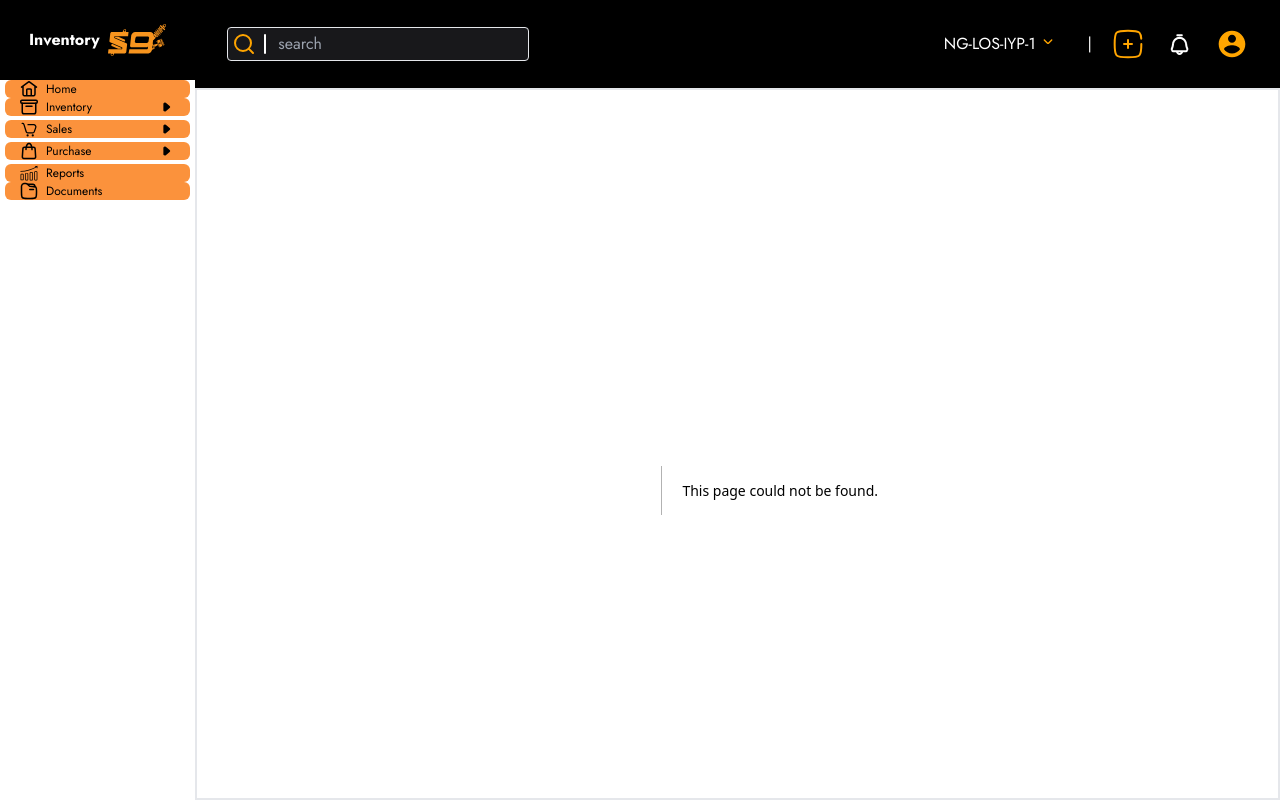
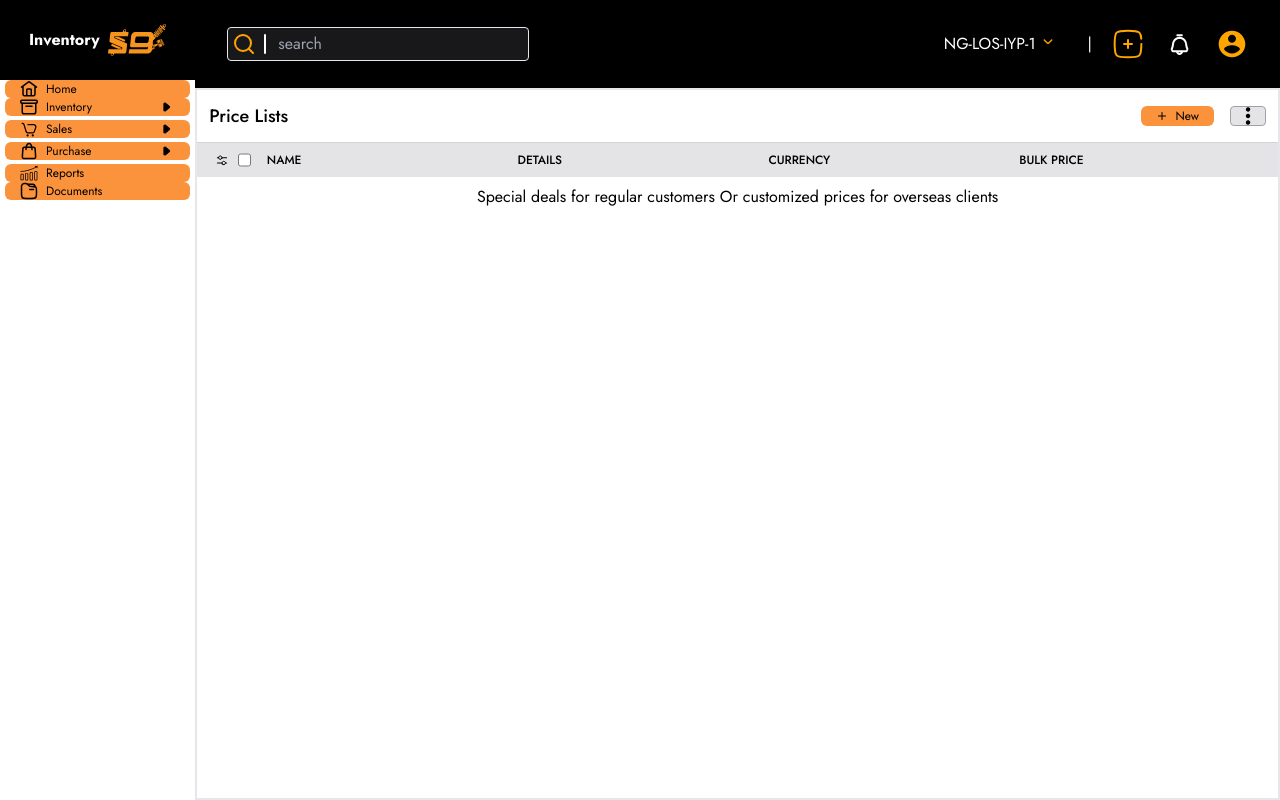
Before and after one commit to CharlesXstorm/inventory_shop9, a Next.js app: page /inventory/price_lists in a window 1280 px wide. Before the commit this address had no page. Built offline with nearby package versions, Linux system fonts and the light colour scheme.

Commit message:
update pricelist UI

```diff
--- /dev/null
+++ b/src/app/(dashboard)/inventory/price_lists/page.tsx
@@ -0,0 +1,27 @@
+"use client";
+
+import ItemsList from "@/components/ItemsList";
+import MenuHeader from "@/components/MenuHeader";
+import { pricelist } from "@/constants";
+import { usePathname } from "next/navigation";
+import React from "react";
+
+// const itemsObj = autoparts.header.filter((item, index) => index < 5);
+const itemsText = pricelist.header.map((item, index) => item.text);
+
+const page = () => {
+  const pathname = usePathname();
+  return (
+    <div>
+      <MenuHeader title={"Price Lists"} options path={pathname} />
+      <ItemsList
+        customise
+        itemsheader={itemsText}
+        itemsbody={[]}
+        err={pricelist.err}
+      />
+    </div>
+  );
+};
+
+export default page;
--- a/src/app/globals.css
+++ b/src/app/globals.css
@@ -127,7 +127,7 @@ body {
 }
 
 .items__checkbox {
-  @apply flex justify-end gap-2 w-[3em] ml-2 lg:w-[3em];
+  @apply flex justify-end gap-2 w-[3em] lg:w-[3em];
 }
 
 .items__list {
@@ -135,7 +135,7 @@ body {
 }
 
 .items__list__body {
-  @apply w-full flex-grow overflow-scroll;
+  @apply w-full flex-grow pl-2 overflow-scroll;
 }
 
 .items__list__body__content {
@@ -146,8 +146,12 @@ body {
   @apply bg-zinc-100;
 }
 
+.items__list__body_err {
+  @apply w-full p-2 flex justify-center;
+}
+
 .items__list__header {
-  @apply flex gap-2 h-[auto] bg-zinc-200;
+  @apply flex gap-2 pl-2 h-[auto] bg-zinc-200;
 }
 
 .items__list__content {
--- a/src/components/Items.tsx
+++ b/src/components/Items.tsx
@@ -4,12 +4,26 @@ import React from "react";
 import ItemsList from "./ItemsList";
 import ItemsTile from "./ItemsTile";
 import { useStore } from "@/store";
+import { parts } from "@/data";
+import { autoparts } from "@/constants";
+
+const itemsObj = autoparts.header.filter((item, index) => index < 5);
+const itemsText = itemsObj.map((item, index) => item.text);
 
 const Items = () => {
   const { itemView } = useStore();
   return (
     <div className="w-full flex-grow overflow-hidden">
-      <>{itemView && <ItemsList />}</>
+      <>
+        {itemView && (
+          <ItemsList
+            customise
+            itemsheader={itemsText}
+            itemsbody={parts}
+            err={autoparts.err}
+          />
+        )}
+      </>
       <>{!itemView && <ItemsTile />}</>
     </div>
   );
--- a/src/components/ItemsList.tsx
+++ b/src/components/ItemsList.tsx
@@ -1,57 +1,84 @@
-import { itemsListHeaderField } from "@/constants";
-import { autoparts } from "@/data";
-import { autopartsProps, itemsHeaderProps } from "@/types";
+import { itemsHeaderProps, itemsbodyProps, itemslistProps } from "@/types";
 import React from "react";
 import { settingBar, Svg } from "./svgs";
-
-const itemsObj = itemsListHeaderField.filter((item, index) => index < 5);
-const itemsText = itemsObj.map((item,index)=> item.text)
 
 const ItemsHeader: React.FC<itemsHeaderProps> = ({ index, item }) => {
   return <span className="font-[500]">{item}</span>;
 };
 
-const AutoPartItem : React.FC<autopartsProps> = ({ index, item, part }) => {
-  if(!item){
-    return null
-  }else{
+const ItemsBodyContent: React.FC<itemsbodyProps> = ({ index, item, part }) => {
+  if (!item) {
+    return null;
+  } else {
     return <span>{part[item]}</span>;
   }
 };
 
-const Autoparts: React.FC<autopartsProps> = ({ index, part }) => {
-  return <div className="items__list__body__content">
+const ItemsBody: React.FC<itemsbodyProps> = ({
+  index,
+  part,
+  customise,
+  itemsheader,
+}) => {
+  return (
+    <div className="items__list__body__content">
+      {customise && (
         <span className="items__checkbox">
           <input type="checkbox" />
         </span>
+      )}
       <div className="items__list__content">
-  {Object.keys(part).filter((item)=> itemsText.includes(item)).map((item, index) => (
-      <AutoPartItem key={index} index={index} item={item} part={part} />
+        {itemsheader?.map((item, index) => (
+          <ItemsBodyContent key={index} index={index} item={item} part={part} />
         ))}
       </div>
-</div>;
+    </div>
+  );
 };
 
-const ItemsList = () => {
+const ItemsList: React.FC<itemslistProps> = ({
+  customise = false,
+  itemsheader,
+  itemsbody,
+  err,
+}) => {
   return (
     <div className="items__list">
       <div className="items__list__header">
+        {customise && (
           <span className="items__checkbox">
-          <button className="tooltip" data-title="customise" type="button"><Svg svg={settingBar} width="1em" /></button>
+            <button className="tooltip" data-title="customise" type="button">
+              <Svg svg={settingBar} width="1em" />
+            </button>
             <input type="checkbox" />
           </span>
+        )}
         <div className="items__list__content">
-          {itemsText.map((item, index) => (
+          {itemsheader.map((item, index) => (
             <ItemsHeader key={index} index={index} item={item} />
           ))}
         </div>
       </div>
 
+      {itemsbody.length < 1 && (
+        <div className="items__list__body_err">
+          {<div>{err}</div>}
+        </div>
+      )}
+
+      {itemsbody.length > 0 && (
         <div className="items__list__body">
-        {autoparts.map((item, index) => (
-            <Autoparts key={index} index={index} part={item} />
+          {itemsbody.map((item, index) => (
+            <ItemsBody
+              key={index}
+              index={index}
+              part={item}
+              customise={customise}
+              itemsheader={itemsheader}
+            />
           ))}
         </div>
+      )}
 
     </div>
   );
--- a/src/components/MenuHeader.tsx
+++ b/src/components/MenuHeader.tsx
@@ -1,24 +1,26 @@
 "use client";
 
-import React from "react";
+import React, { useState } from "react";
 import { useRouter } from "next/navigation";
 import { useStore } from "@/store";
 import { menuheaderProps } from "@/types";
 import Button from "./ui/Button";
-import { add, arrowLine, cancel, list, Svg, tile } from "./svgs";
+import { add, arrowLine, cancel, list, Svg, tile, option } from "./svgs";
 
 const MenuHeader: React.FC<menuheaderProps> = ({
   title,
   toggle = false,
   main = false,
+  options = false,
   path,
 }) => {
   const { itemView, setItemView } = useStore();
+  const [buttonPress, setButtonPress] = useState(false);
   const router = useRouter();
 
-  const cancelHandler = ()=>{
-    router.back()
-  }
+  const cancelHandler = () => {
+    router.back();
+  };
 
   const navigate = () => {
     router.push(`${path}/new`);
@@ -37,6 +39,35 @@ const MenuHeader: React.FC<menuheaderProps> = ({
           </span>
         )}
       </button>
+
+      {options && (
+        <div className="flex justify-center gap-4">
+          <Button onClick={navigate} collapsible={false} primary>
+            <span>
+              <Svg svg={add} width="1em" />
+            </span>
+            New
+          </Button>
+          <span
+            className={[
+              "flex justify-center border px-2 bg-zinc-200 overflow-clip rounded",
+              buttonPress ? "border-zinc-200" : "border-zinc-400",
+            ]
+              .filter(Boolean)
+              .join(" ")}
+          >
+            <button
+              onMouseDown={() => setButtonPress(true)}
+              onMouseUp={() => setButtonPress(false)}
+              onClick={() => setItemView(true)}
+              data-title="icon"
+              type="button"
+            >
+              <Svg svg={option} width="2em" />
+            </button>
+          </span>
+        </div>
+      )}
 
       {main && (
         <div className="flex justify-center gap-4">
@@ -71,7 +102,7 @@ const MenuHeader: React.FC<menuheaderProps> = ({
         </div>
       )}
 
-      {!main && (
+      {!main && !options && (
         <div className="flex">
           <button onClick={cancelHandler}>
             <Svg svg={cancel} width="1.5em" />{" "}
--- a/src/components/svgs/index.tsx
+++ b/src/components/svgs/index.tsx
@@ -342,6 +342,10 @@ export const notification = (color: string = "#000000", width: string) => (
       fill={color}
     />
   </svg>
+);
+
+export const option = (color: string = "#000000", width: string) => (
+  <svg width="1.5em" fill={color} viewBox="0 0 1024 1024" xmlns="http://www.w3.org/2000/svg"><g id="SVGRepo_bgCarrier" strokeWidth={width}></g><g id="SVGRepo_tracerCarrier" strokeLinecap="round" strokeLinejoin="round"></g><g id="SVGRepo_iconCarrier"><path d="M388.8 896.4v-27.198c.6-2.2 1.6-4.2 2-6.4 8.8-57.2 56.4-102.4 112.199-106.2 62.4-4.4 115.2 31.199 132.4 89.199 2.2 7.6 3.8 15.6 5.8 23.4v27.2c-.6 1.8-1.6 3.399-1.8 5.399-8.6 52.8-46.6 93-98.6 104.4-4 .8-8 2-12 3h-27.2c-1.8-.6-3.6-1.6-5.4-1.8-52-8.4-91.599-45.4-103.6-96.8-1.2-5-2.6-9.6-3.8-14.2zm252.4-768.797l-.001 27.202c-.6 2.2-1.6 4.2-1.8 6.4-9 57.6-56.8 102.6-113.2 106.2-62.2 4-114.8-32-131.8-90.2-2.2-7.401-3.8-15-5.6-22.401v-27.2c.6-1.8 1.6-3.4 2-5.2 9.6-52 39.8-86 90.2-102.2 6.6-2.2 13.6-3.4 20.4-5.2h27.2c1.8.6 3.6 1.6 5.4 1.8 52.2 8.6 91.6 45.4 103.6 96.8 1.201 4.8 2.401 9.4 3.601 13.999zm-.001 370.801v27.2c-.6 2.2-1.6 4.2-2 6.4-9 57.4-58.6 103.6-114.6 106-63 2.8-116.4-35.2-131.4-93.8-1.6-6.2-3-12.4-4.4-18.6v-27.2c.6-2.2 1.6-4.2 2-6.4 8.8-57.4 58.6-103.601 114.6-106.2 63-3 116.4 35.2 131.4 93.8 1.6 6.4 3 12.6 4.4 18.8z"></path></g></svg>
 );
 
 export const purchase = (color: string = "#000000", width: string = "0") => (
--- a/src/constants/index.tsx
+++ b/src/constants/index.tsx
@@ -21,9 +21,13 @@ export const dashboard = [
     id: 2,
     title: "Inventory",
     items: [
-      { id: "2_1", title: "Items", path:"/inventory/items" },
-      { id: "2_2", title: "Price Lists", path:"/inventory/price_list" },
-      { id: "2_3", title: "Inventory Adjustments", path:"/inventory/adjustments" },
+      { id: "2_1", title: "Items", path: "/inventory/items" },
+      { id: "2_2", title: "Price Lists", path: "/inventory/price_lists" },
+      {
+        id: "2_3",
+        title: "Inventory Adjustments",
+        path: "/inventory/adjustments",
+      },
     ],
     icon: inventory,
     collapse: true,
@@ -32,10 +36,10 @@ export const dashboard = [
     id: 3,
     title: "Sales",
     items: [
-      { id: "3_1", title: "Sales Orders", path:"/sales/orders" },
-      { id: "3_2", title: "Sales Receipts", path:"/sales/receipts" },
-      { id: "3_3", title: "Sales Return", path:"/sales/return" },
-      { id: "3_4", title: "Invoices", path:"/sales/invoices" },
+      { id: "3_1", title: "Sales Orders", path: "/sales/orders" },
+      { id: "3_2", title: "Sales Receipts", path: "/sales/receipts" },
+      { id: "3_3", title: "Sales Return", path: "/sales/return" },
+      { id: "3_4", title: "Invoices", path: "/sales/invoices" },
     ],
     icon: sales,
     collapse: true,
@@ -44,10 +48,10 @@ export const dashboard = [
     id: 4,
     title: "Purchase",
     items: [
-      { id: "4_1", title: "Expenses", path:"/purchase/expenses" },
-      { id: "4_2", title: "Purchase Orders", path:"/purchase/orders" },
-      { id: "4_3", title: "Bills", path:"/purchase/bills" },
-      { id: "4_4", title: "Payments Made", path:"/purchase/payments" },
+      { id: "4_1", title: "Expenses", path: "/purchase/expenses" },
+      { id: "4_2", title: "Purchase Orders", path: "/purchase/orders" },
+      { id: "4_3", title: "Bills", path: "/purchase/bills" },
+      { id: "4_4", title: "Payments Made", path: "/purchase/payments" },
     ],
     icon: purchase,
     collapse: true,
@@ -68,45 +72,70 @@ export const dashboard = [
   },
 ];
 
-export const itemsListHeaderField = [
+export const autoparts = {
+  err: "No Records Found",
+  header: [
     {
       text: "NAME",
-    locked: true
+      locked: true,
     },
     {
       text: "SKU",
-    locked: false
+      locked: false,
     },
     {
       text: "STOCK IN HAND",
-    locked: false
+      locked: false,
     },
     {
       text: "REORDER LEVEL",
-    locked: false
+      locked: false,
     },
     {
       text: "DESCRIPTION",
-    locked: false
+      locked: false,
     },
     {
       text: "MANUFACTURER",
-    locked: false
+      locked: false,
     },
     {
       text: "EAN",
-    locked: false
+      locked: false,
     },
     {
       text: "MPN",
-    locked: false
+      locked: false,
     },
     {
       text: "ENN",
-    locked: false
+      locked: false,
     },
     {
       text: "PURCHASE RATE",
-    locked: false
+      locked: false,
+    },
+  ],
+};
+
+export const pricelist = {
+  err: "Special deals for regular customers Or customized prices for overseas clients",
+  header: [
+    {
+      text: "NAME",
+      locked: true,
+    },
+    {
+      text: "DETAILS",
+      locked: false,
+    },
+    {
+      text: "CURRENCY",
+      locked: false,
+    },
+    {
+      text: "BULK PRICE",
+      locked: false,
     }
-]
+  ],
+};
--- a/src/data/index.ts
+++ b/src/data/index.ts
@@ -1,4 +1,4 @@
-export const autoparts = [
+export const parts = [
     {
       NAME: "BrakePad",
       SKU: "BP-1234",
```
Also changed, not shown: src/types/index.ts (+14 -0 lines), src/app/(dashboard)/inventory/pricelist/page.tsx (deleted). Lines whose indentation alone changed are shown as unchanged.
